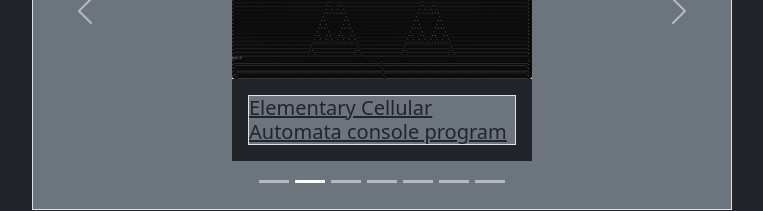
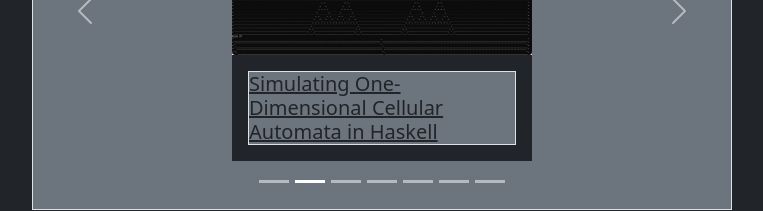
Before and after one commit to tbzeff/my-portfolio, a React (Create React App) app: page / in a window 1280 px wide. Shown: the part 724-935 px from the top of the page, without its empty margins (258-1021 px from the left). Built offline with nearby package versions, Linux system fonts and the light colour scheme.

Commit message:
Update ProjectCarousel.js
Updated link text

```diff
--- a/src/components/ProjectCarousel.js
+++ b/src/components/ProjectCarousel.js
@@ -19,7 +19,7 @@
            <ProjectCard title="Senior Project" href="https://github.com/mckade/wfcm" img={senior_thumb} />
        </Carousel.Item>
        <Carousel.Item>
-           <ProjectCard title="Elementary Cellular Automata console program" href="https://github.com/tbzeff/CellularAutomata" img={elem_auto_thumb} />
+           <ProjectCard title="Simulating One-Dimensional Cellular Automata in Haskell" href="https://github.com/tbzeff/CellularAutomata" img={elem_auto_thumb} />
        </Carousel.Item>
        <Carousel.Item>
            <ProjectCard title="Simple Memory Game" href="/MemoryGame/main.html" img={memory_thumb} />
```
